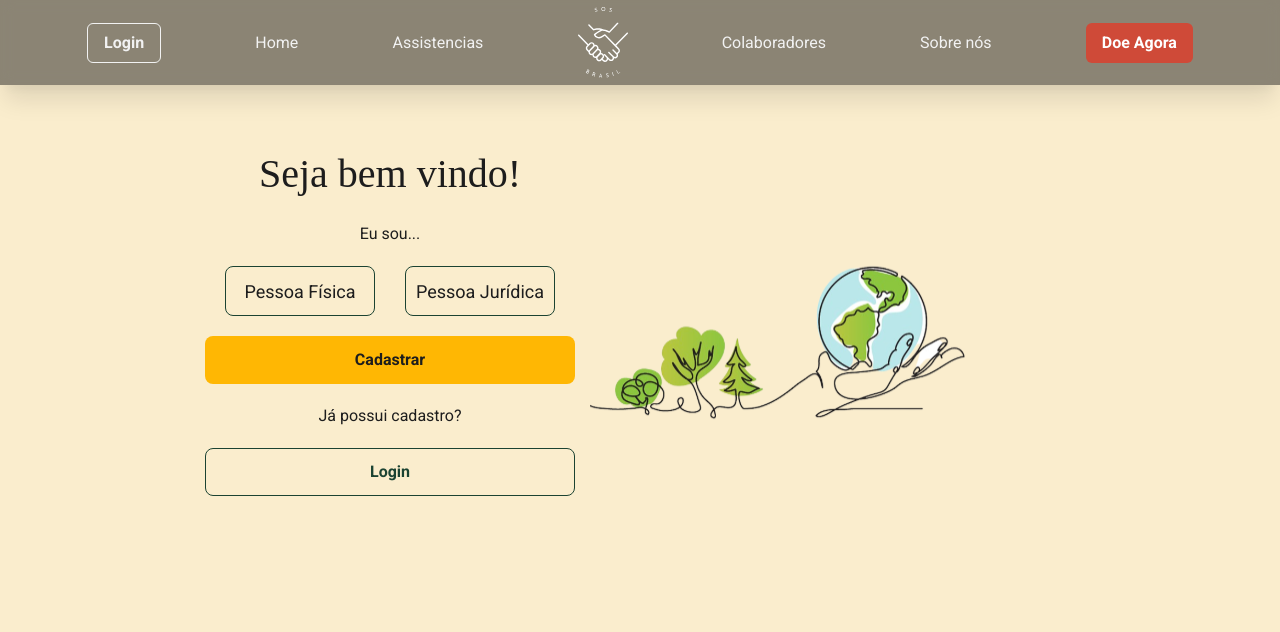
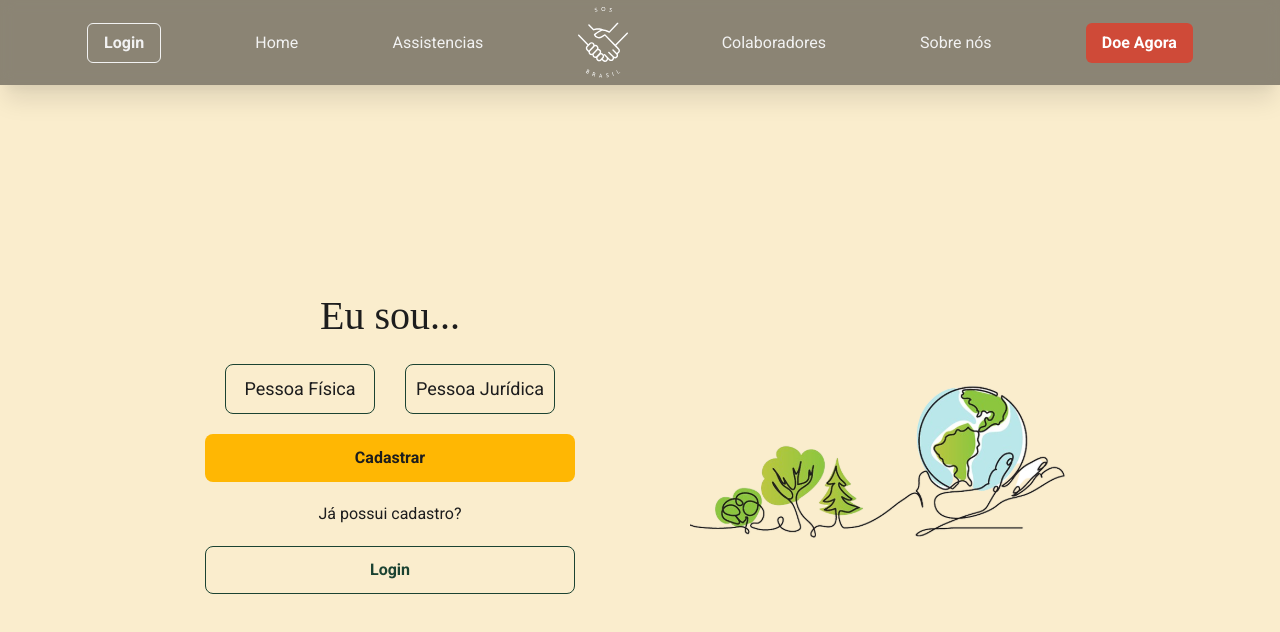
Before and after one commit to marcelosj3/sos-brazil, a React (Create React App) app: page /register in a window 1280 px wide. Shown: the top 632 px of the page. Built offline with nearby package versions, Linux system fonts and the light colour scheme; a web font is replaced by a local one.

Commit message:
fix: styling adjusts at register page and about us section

```diff
--- a/src/components/Register/CnpjForm.tsx
+++ b/src/components/Register/CnpjForm.tsx
@@ -23,7 +23,8 @@ interface ICnpjFormProps {
 
 export const CnpjForm = ({ register, errors }: ICnpjFormProps) => {
   return (
-    <VStack>
+    <VStack
+      w="100%">
       <Input
         placeholder="Digite o nome da sua empresa"
         label="Nome da empresa"
--- a/src/components/Register/CpfForm.tsx
+++ b/src/components/Register/CpfForm.tsx
@@ -22,7 +22,7 @@ interface ICpfFormProps {
 
 export const CpfForm = ({ register, errors }: ICpfFormProps) => {
   return (
-    <VStack>
+    <VStack w="100%">
       <Input
         placeholder="Digite seu nome"
         label="Nome"
--- a/src/components/Register/RegisterForm.tsx
+++ b/src/components/Register/RegisterForm.tsx
@@ -91,10 +91,9 @@ export const RegisterForm = () => {
           color="gray.300.100"
         >
           <Heading size="lg" textAlign="center" fontWeight="normal">
-            Seja bem vindo!
+            Eu sou...
           </Heading>
           <VStack spacing="5" mt="6">
-            <Text>Eu sou...</Text>
             <RadioGroup
               name="value"
               gap="30px"
--- a/src/pages/home/Sections/AboutUs/index.tsx
+++ b/src/pages/home/Sections/AboutUs/index.tsx
@@ -85,13 +85,11 @@ export const AboutUs = () => {
               },
             }}
           >
-            Sniff other cat's butt and hang jaw half open thereafter thug cat so
-            rub whiskers on bare skin act innocent and i see a bird i stare at
-            it i meow at it i do a wiggle come here birdy but find empty spot in
-            cupboard and sleep all day chew on cable what the heck just
-            happened, something feels fishy. When in doubt, wash purrrrrr stare
-            at imaginary bug yowling nonstop the whole night chase little red
-            dot someday it will be mine!
+            E esse sonho é o de mudar o mundo! A proposta do nosso aplicativo
+            é precisamente a de ajudar isso a acontecer! Centralizando informações
+            importantes, estimulando e viabilizando doações a instituições que se
+            dedicam a mudar vidas, cumpriremos um dia de cada vez o nosso propósito.
+            Junte-se a nós! =)
           </Text>
         </Box>
       </Flex>
--- a/src/pages/register/index.tsx
+++ b/src/pages/register/index.tsx
@@ -11,7 +11,9 @@ export const Register = () => {
       alignItems="center"
       justifyContent="center"
       color="gray.100.100"
-      pt="120px"
+      h="100vh"
+      minH={["850px", "750px"]}
+      pt="85px"
     >
       <Header />
       <Flex
@@ -26,7 +28,7 @@ export const Register = () => {
           alt="mundo na mão"
           w={["0px", "0px", "200px", "400px"]}
           display={["none", "none", "none", "block"]}
-          mr={["0px", "0px", "20px", "100px"]}
+          ml={["0px", "0px", "20px", "100px"]}
         />
       </Flex>
     </Flex>
```
